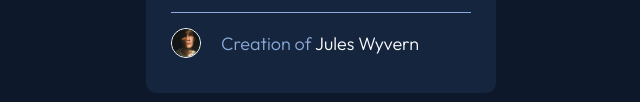
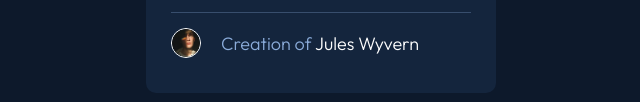
Before and after one commit to ahoudayg/nft-card, a plain HTML site: page index.html in a window 1280 px wide. Shown: the part 607-709 px from the top of the page, without its empty margins (319-959 px from the left). Drawn offline with Linux system fonts and the light colour scheme.

Commit message:
Update style.css

```diff
--- a/css/style.css
+++ b/css/style.css
@@ -90,8 +90,8 @@ main{
 .line{
     background-color: var(--Soft-blue);
     width: 300px;
-    padding-bottom: 1px;
-    border: none;
+    height: 1px;
+    opacity: 0.3;
 }
 .profil{
     display: flex;
```
